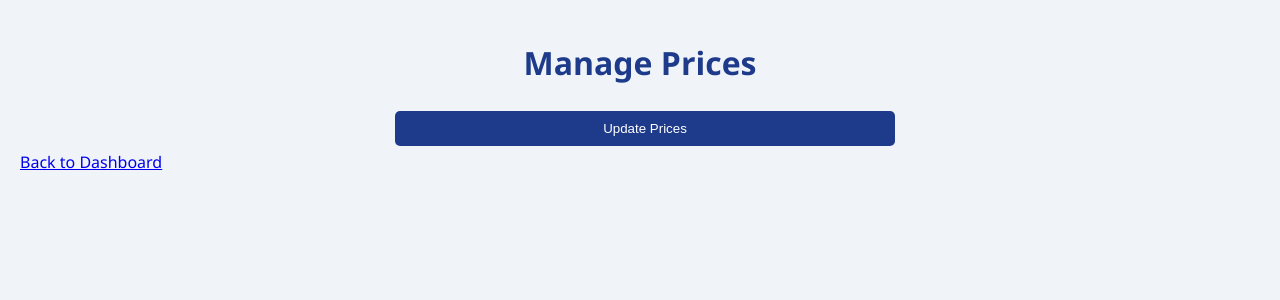
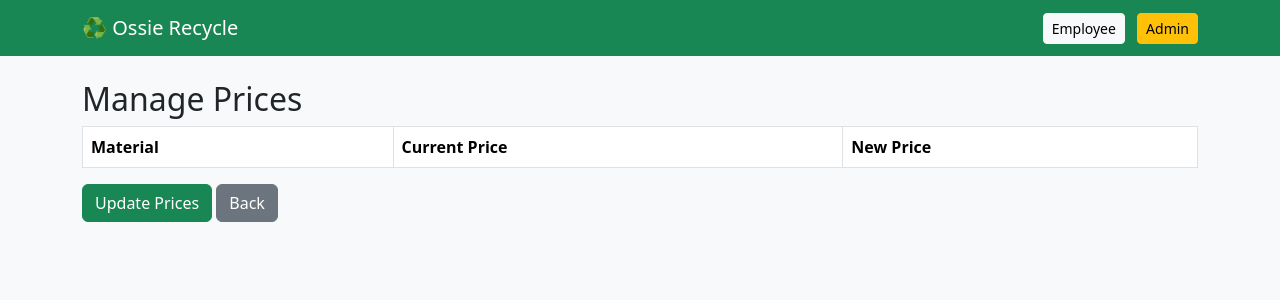
Before and after one commit to R3m1z/ossies-recycling, a Flask app: page /admin/prices in a window 1280 px wide. Shown: the top 300 px of the page. Run offline with Flask 3, Linux system fonts and the light colour scheme; the visitor is signed in with stand-in values (Sample User, id 1); lists and menus that the app fills with data are empty.

Commit message:
Update admin_prices.html

```diff
--- a/templates/admin_prices.html
+++ b/templates/admin_prices.html
@@ -1,29 +1,26 @@
-<!DOCTYPE html>
-<html lang="en">
-<head>
-<meta charset="UTF-8">
-<title>Manage Prices</title>
-<style>
-body{font-family:'Segoe UI'; background:#f0f4f8; margin:0; padding:20px;}
-h1{color:#1e3a8a;text-align:center;}
-form{max-width:500px;margin:auto;}
-input,button{padding:10px;margin:5px;width:100%;}
-button{background:#1e3a8a;color:white;border:none;border-radius:5px;cursor:pointer;}
-button:hover{background:#3749c0;}
-</style>
-</head>
-<body>
-<h1>Manage Prices</h1>
-{% if error %}
-<p style="color:red;text-align:center;">{{ error }}</p>
-{% endif %}
-<form method="POST">
-{% for material, price in materials.items() %}
-<label>{{ material }}</label>
-<input type="number" step="0.01" name="{{ material }}" value="{{ price }}">
-{% endfor %}
-<button type="submit">Update Prices</button>
+{% extends "base.html" %}
+{% block content %}
+<h2>Manage Prices</h2>
+<form method="post">
+    <table class="table table-bordered">
+        <thead>
+            <tr>
+                <th>Material</th>
+                <th>Current Price</th>
+                <th>New Price</th>
+            </tr>
+        </thead>
+        <tbody>
+            {% for mat, price in materials.items() %}
+            <tr>
+                <td>{{ mat }}</td>
+                <td>R {{ price }}</td>
+                <td><input type="number" step="0.01" name="{{ mat }}" class="form-control"></td>
+            </tr>
+            {% endfor %}
+        </tbody>
+    </table>
+    <button type="submit" class="btn btn-success">Update Prices</button>
+    <a href="{{ url_for('admin_dashboard') }}" class="btn btn-secondary">Back</a>
 </form>
-<a href="/admin/dashboard" class="button">Back to Dashboard</a>
-</body>
-</html>
+{% endblock %}
```
